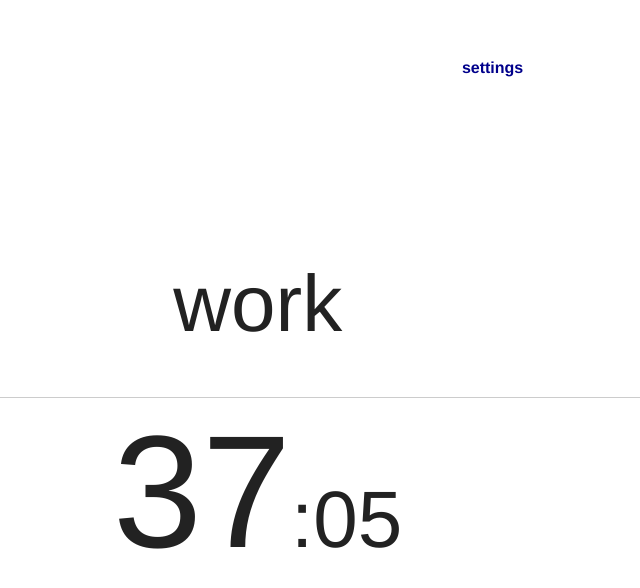
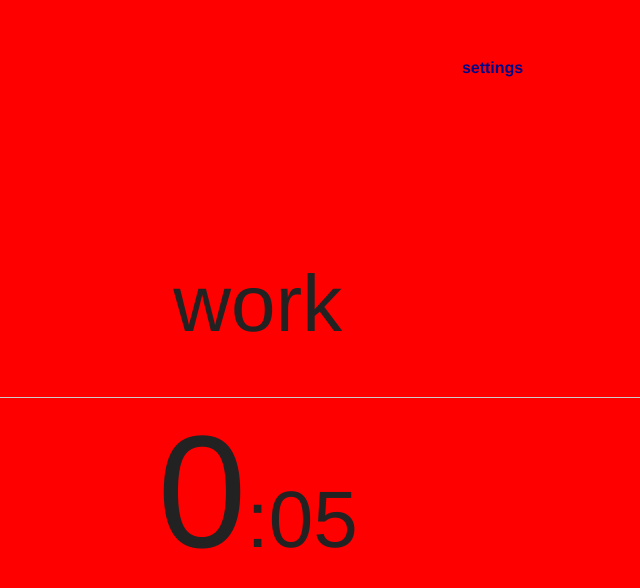
Before and after one commit to rafacouto/pomoduro, a plain HTML site: page src/index.html in a window 1280 px wide. Shown: the whole page, without its empty margins (331-971 px from the left). Drawn offline with Linux system fonts and the light colour scheme.

Commit message:
Background color in phase.

```diff
--- a/src/css/main.css
+++ b/src/css/main.css
@@ -115,6 +115,18 @@ nav a:hover {
 /* ==========================================================================
    Custom
    ========================================================================== */
+
+body.work {
+  background-color: red;
+}
+
+body.warn {
+  background-color: yellow;
+}
+
+body.break {
+  background-color: green;
+}
 
 #main-timer {
     margin-top: 20%;
--- a/src/index.html
+++ b/src/index.html
@@ -49,7 +49,10 @@
         <script src="js/vendor/jquery-3.min.js"></script>
         <script>
             var workday = new WorkDay();
-            for (var h = 0; h < 24; h++) workday.newPomodoro(h + ':00');
+            for (var h = 0; h < 24; h++) {
+              for (var m = 0; m < 60; m += 3)
+                workday.newPomodoro(h + ':' + m, 1, 1, 1);
+            }
             $(function() {
               window.setInterval(function(){
                 pomo = workday.getPomodoro();
@@ -66,6 +69,13 @@
                 $('.timer-phase').text(phase_txt);
                 $('.timer-min').text(min_txt);
                 $('.timer-sec').text(sec_txt);
+                var body = $('body');
+                if (!body.hasClass(phase_txt)) {
+                  body.removeClass('work');
+                  body.removeClass('warn');
+                  body.removeClass('break');
+                  body.addClass(phase_txt);
+                }
               }, 100);
             });
         </script>
```
